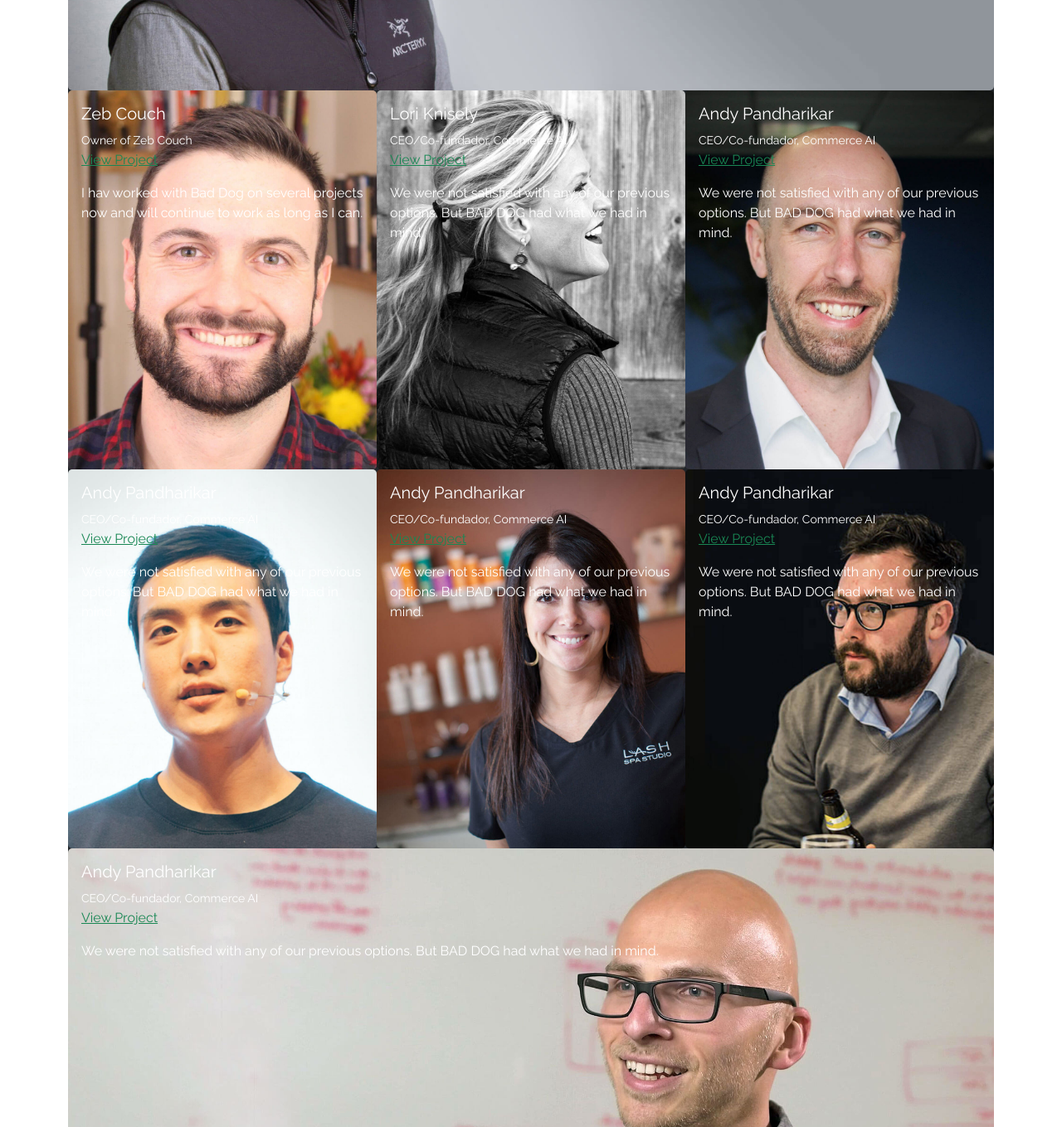
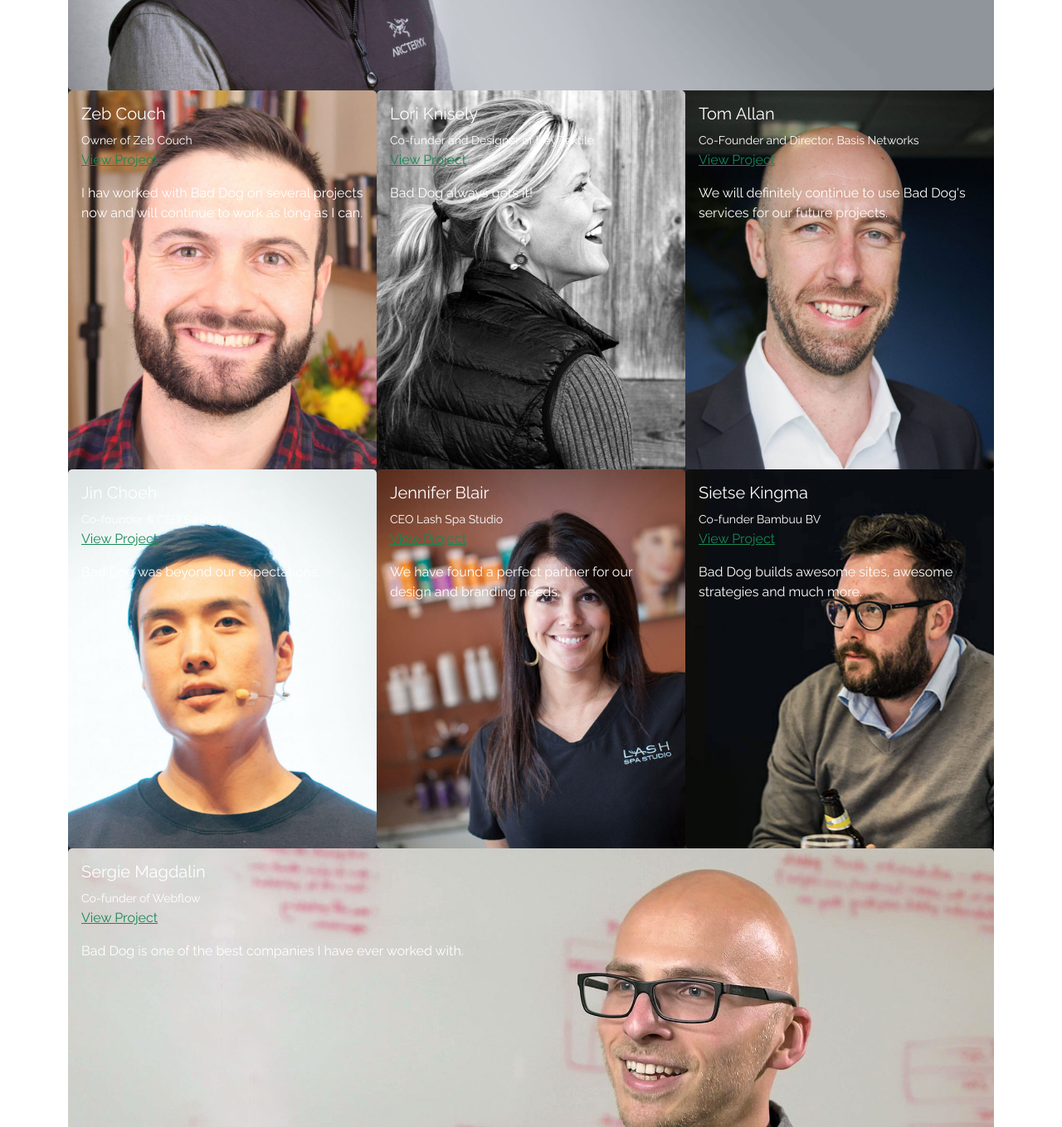
Before and after one commit to CamiContreras13/curso-bootstrap, a plain HTML site: page clients.html in a window 1280 px wide. Shown: the part 540-1899 px from the top of the page at 83% size. Drawn offline with nearby package versions, Linux system fonts and the light colour scheme; a script that the page names is missing.

Commit message:
7 commit

```diff
--- a/clients.html
+++ b/clients.html
@@ -127,92 +127,97 @@
             <div class="card-img-overlay">
               <h5 class="card-title">Lori Knisely</h5>
               <p class="card-text">
-                <small>CEO/Co-fundador, Commerce AI</small>
+                <small>Co-funder and Designer of Hey Textile </small>
                 <br>
                 <a href="#" class="text-success">View Project</a>
               </p>
               <p class="card-text">
-                <blockquote class="d-none d-md-block">We were not satisfied with any of our previous options. But BAD DOG  had what we had in mind.</blockquote>
+                <blockquote class="d-none d-md-block">Bad Dog always gets it!</blockquote>
               </p>
             </div>
           </div>
         </article>
         <article class="col-12 col-sm-6 col-lg-4">
+          <!--Client 4-->
             <div class="card text-bg-dark border-0 rounded-0 ">
-                <img src="img/clients-4.jpg" class="card-img" alt="Andy Pandharikar" />
+                <img src="img/clients-4.jpg" class="card-img" alt="Tom Allan" />
                 <div class="card-img-overlay">
-                  <h5 class="card-title">Andy Pandharikar</h5>
+                  <h5 class="card-title">Tom Allan</h5>
                   <p class="card-text">
-                    <small>CEO/Co-fundador, Commerce AI</small>
+                    <small>Co-Founder and Director, Basis Networks</small>
                     <br>
                     <a href="#" class="text-success">View Project</a>
                   </p>
                   <p class="card-text">
-                    <blockquote class="d-none d-md-block">We were not satisfied with any of our previous options. But BAD DOG  had what we had in mind.</blockquote>
+                    <blockquote class="d-none d-md-block">We will definitely continue to use Bad Dog's services for our future projects.</blockquote>
                   </p>
                 </div>
               </div>
         </article>
         <article class="col-12 col-sm-6 col-lg-4">
+          <!--Client 5-->
             <div class="card text-bg-dark border-0 rounded-0 ">
-                <img src="img/clients-5.jpg" class="card-img" alt="Andy Pandharikar" />
+                <img src="img/clients-5.jpg" class="card-img" alt="Jin Choeh" />
                 <div class="card-img-overlay">
-                  <h5 class="card-title">Andy Pandharikar</h5>
+                  <h5 class="card-title">Jin Choeh</h5>
                   <p class="card-text">
-                    <small>CEO/Co-fundador, Commerce AI</small>
+                    <small>Co-founder & CEO Swingvy</small>
                     <br>
                     <a href="#" class="text-success">View Project</a>
                   </p>
                   <p class="card-text">
-                    <blockquote class="d-none d-md-block">We were not satisfied with any of our previous options. But BAD DOG  had what we had in mind.</blockquote>
+                    <blockquote class="d-none d-md-block">Bad Dog was beyond our expectations.</blockquote>
                   </p>
                 </div>
               </div>
         </article>
         <article class="col-12 col-sm-6 col-lg-4">
+          <!--Client 6-->
              <div class="card text-bg-dark border-0 rounded-0">
-            <img src="img/clients-6.jpg" class="card-img" alt="Andy Pandharikar" />
+            <img src="img/clients-6.jpg" class="card-img" alt="Jennifer Blair" />
             <div class="card-img-overlay">
-              <h5 class="card-title">Andy Pandharikar</h5>
+              <h5 class="card-title">Jennifer Blair</h5>
               <p class="card-text">
-                <small>CEO/Co-fundador, Commerce AI</small>
+                <small>CEO Lash Spa Studio</small>
                 <br>
                 <a href="#" class="text-success">View Project</a>
               </p>
               <p class="card-text">
-                <blockquote class="d-none d-md-block">We were not satisfied with any of our previous options. But BAD DOG  had what we had in mind.</blockquote>
+                <blockquote class="d-none d-md-block">We have found a perfect partner for our design and branding needs.</blockquote>
               </p>
             </div>
           </div>
         </article>
         <article class="col-12 col-sm-6 col-lg-4">
+          <!--Client 7-->
             <div class="card text-bg-dark border-0 rounded-0 ">
-                <img src="img/clients-7.jpg" class="card-img" alt="Andy Pandharikar" />
+                <img src="img/clients-7.jpg" class="card-img" alt="Sietse Kingma" />
                 <div class="card-img-overlay">
-                  <h5 class="card-title">Andy Pandharikar</h5>
+                  <h5 class="card-title">Sietse Kingma</h5>
                   <p class="card-text">
-                    <small>CEO/Co-fundador, Commerce AI</small>
+                    <small>Co-funder Bambuu BV</small>
                     <br>
                     <a href="#" class="text-success">View Project</a>
                   </p>
                   <p class="card-text">
-                    <blockquote class="d-none d-md-block">We were not satisfied with any of our previous options. But BAD DOG  had what we had in mind.</blockquote>
+                    <blockquote class="d-none d-md-block">Bad Dog builds awesome sites, awesome strategies and much more.</blockquote>
                   </p>
                 </div>
               </div>
         </article>
         <article class="col-12">
+          <!--Client 8-->
             <div class="card text-bg-dark border-0 rounded-0 ">
-                <img src="img/clients-8.jpg" class="card-img" alt="Andy Pandharikar" />
+                <img src="img/clients-8.jpg" class="card-img" alt="Sergie Magdalin" />
                 <div class="card-img-overlay">
-                  <h5 class="card-title">Andy Pandharikar</h5>
+                  <h5 class="card-title">Sergie Magdalin</h5>
                   <p class="card-text">
-                    <small>CEO/Co-fundador, Commerce AI</small>
+                    <small>Co-funder of Webflow</small>
                     <br>
                     <a href="#" class="text-success">View Project</a>
                   </p>
                   <p class="card-text">
-                    <blockquote class="d-none d-md-block">We were not satisfied with any of our previous options. But BAD DOG  had what we had in mind.</blockquote>
+                    <blockquote class="d-none d-md-block">Bad Dog is one of the best companies I have ever worked with.</blockquote>
                   </p>
                 </div>
               </div>
```
